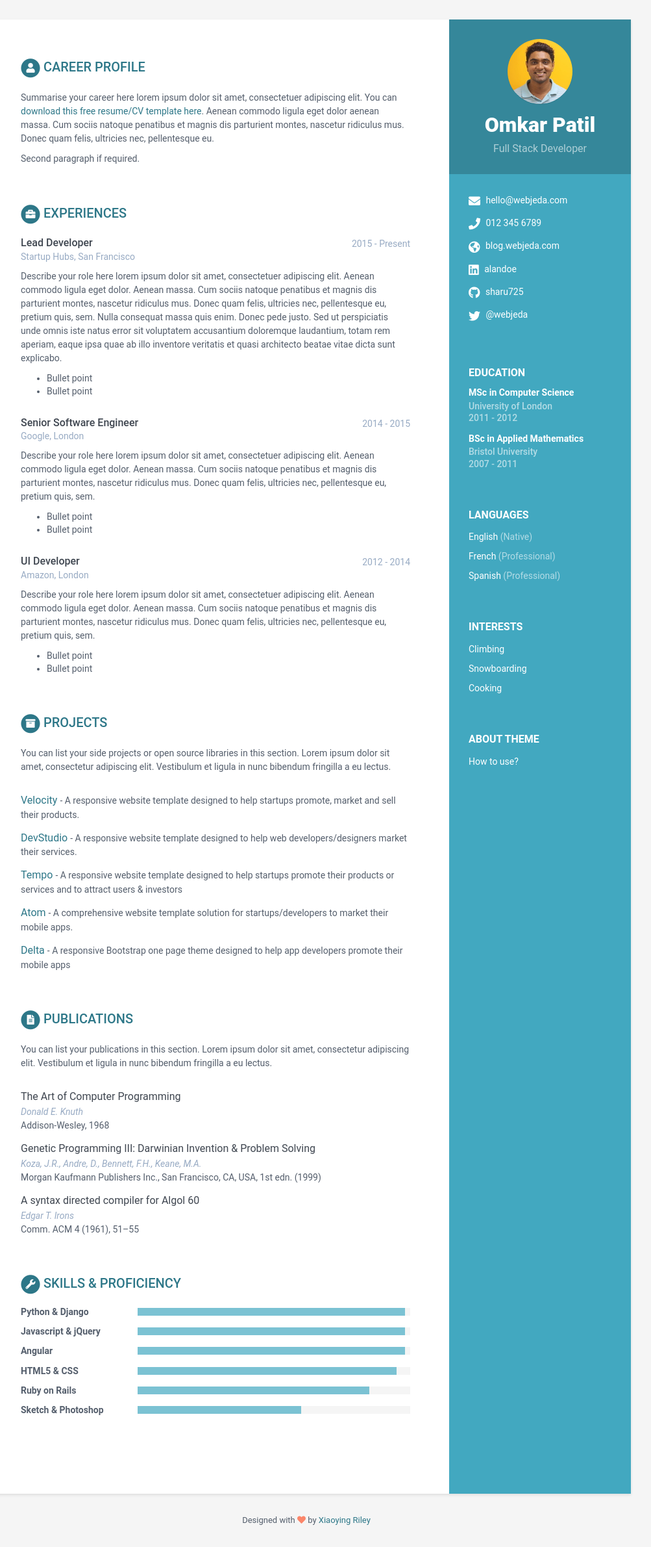
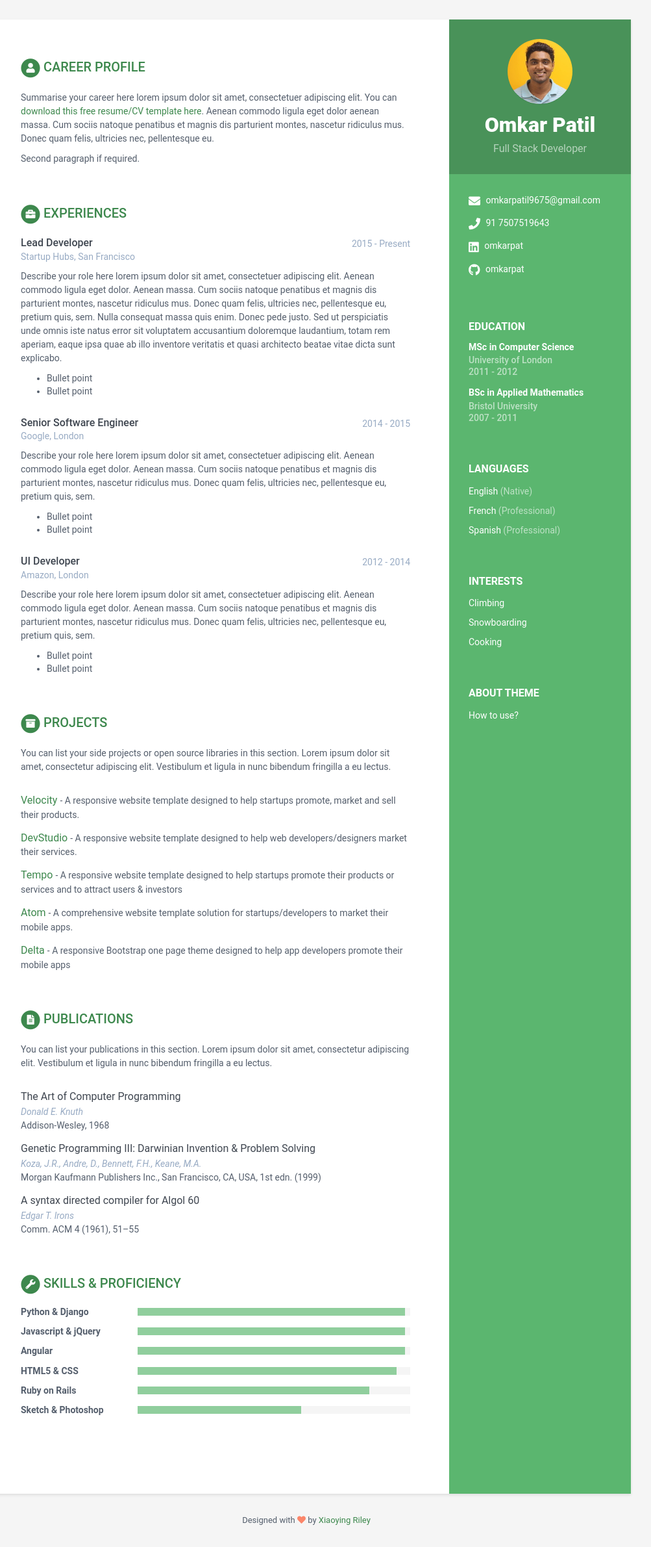
Before and after one commit to omkarpat/mystory, a Jekyll site: the page built from index.html, in a window 1280 px wide. Shown: the whole page at 65% size, without its empty margins (168-1171 px from the left). Built offline with Jekyll 4.4.1, drawn with Linux system fonts in a browser that asks for light colours.

```diff
--- a/_config.yml
+++ b/_config.yml
@@ -5,7 +5,7 @@ title: My Resume
 url: 'http://omkarpat.github.io'
 baseurl: '/' #change it according to your repository name
 # Style will be applied only after restarting the build or serve. Just choose one of the options.
-theme_skin: blue # blue turquoise green berry orange ceramic
+theme_skin: green # blue turquoise green berry orange ceramic
 
 # Tracker
 analytics: UA-83979019-1
--- a/_data/data.yml
+++ b/_data/data.yml
@@ -12,14 +12,14 @@ sidebar:
     avatar: profile.jpg  #place a 100x100 picture inside /assets/images/ folder and provide the name of the file below
 
     # Sidebar links
-    email: hello@webjeda.com
-    phone: 012 345 6789
-    website: blog.webjeda.com #do not add http://
-    linkedin: alandoe
-    github: sharu725
+    email: omkarpatil9675@gmail.com
+    phone: 91 7507519643
+    website:  #do not add http://
+    linkedin: omkarpat
+    github: omkarpat
     gitlab:
     bitbucket:
-    twitter: '@webjeda'
+    twitter:
     stack-overflow: # Number/Username, e.g. 123456/alandoe
     codewars:
 
```
